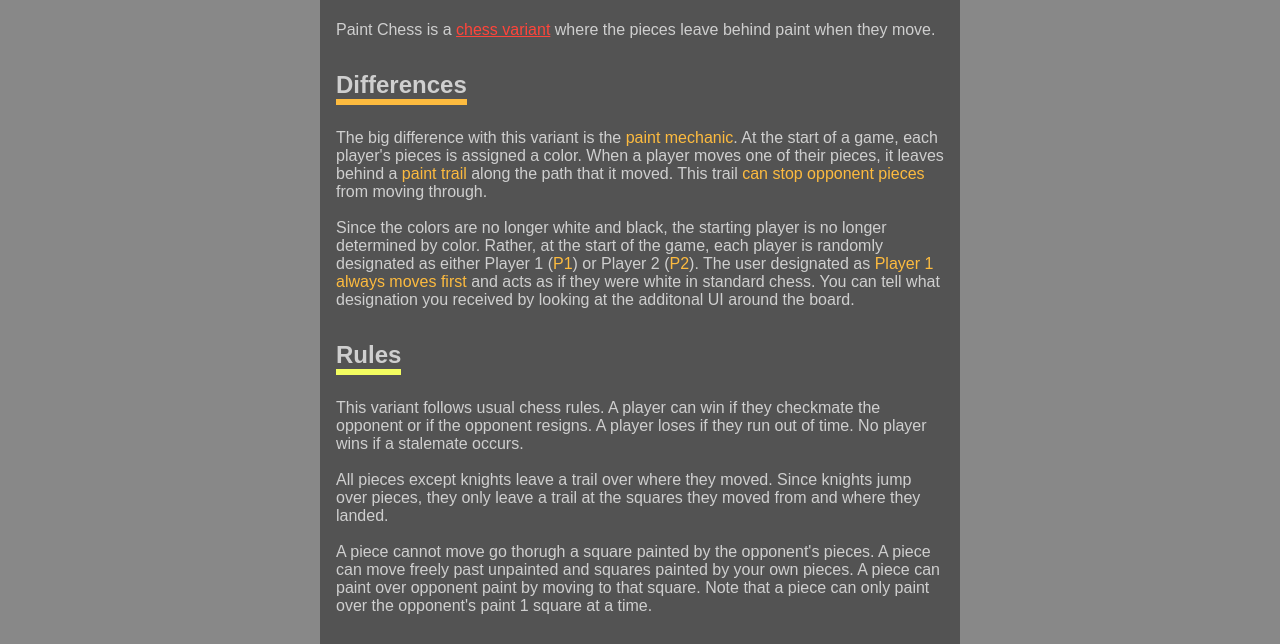
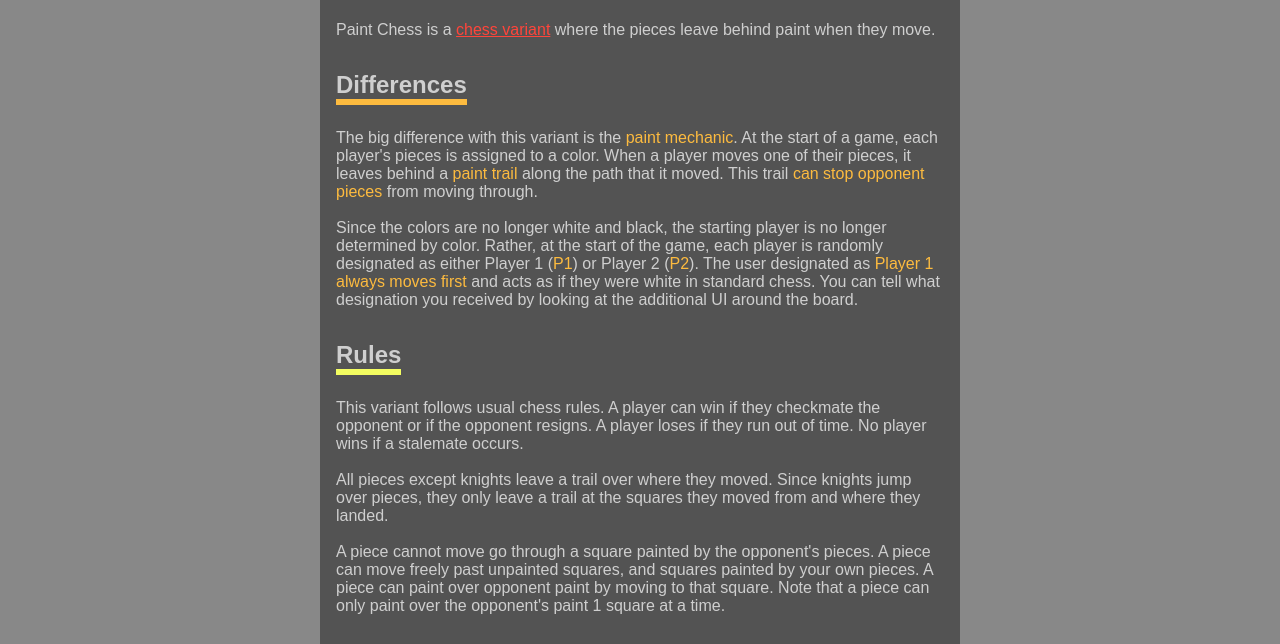
Before and after one commit to cyan-wolf/paint_chess, a plain HTML site: page client/how-to-play.html in a window 1280 px wide. Shown: the part 148-792 px from the top of the page. Drawn offline with Linux system fonts and the light colour scheme; files that its build step writes are made by us from their sources; no server answers.

Commit message:
fixed typos in README and About page

```diff
--- a/client/how-to-play.html
+++ b/client/how-to-play.html
@@ -29,7 +29,7 @@
             <h2>Differences<hr></h2>
             <p>
                 The big difference with this variant is the <span class="colored">paint mechanic</span>. At the start of a game,
-                each player's pieces is assigned a color. When a player moves one of their pieces,
+                each player's pieces is assigned to a color. When a player moves one of their pieces,
                 it leaves behind a <span class="colored">paint trail</span> along the path that it moved. This trail
                 <span class="colored">can stop opponent pieces</span> from moving through.
             </p>
@@ -39,7 +39,7 @@
                 Rather, at the start of the game, each player is randomly designated as either Player 1
                 (<span class="colored">P1</span>) or Player 2 (<span class="colored">P2</span>).
                 The user designated as <span class="colored">Player 1 always moves first</span> and acts as if they were white in standard chess.
-                You can tell what designation you received by looking at the additonal UI around the board.
+                You can tell what designation you received by looking at the additional UI around the board.
             </p>
         </div>
         <div>
@@ -55,8 +55,8 @@
             </p>
             <br>
             <p>
-                A piece cannot move go thorugh a square painted by the opponent's pieces. A piece can move
-                freely past unpainted and squares painted by your own pieces. A piece can paint over opponent paint
+                A piece cannot move go through a square painted by the opponent's pieces. A piece can move
+                freely past unpainted squares, and squares painted by your own pieces. A piece can paint over opponent paint
                 by moving to that square. Note that a piece can only paint over the opponent's paint 1 square at a
                 time.
             </p>
```
Also changed, not shown: README.md.
